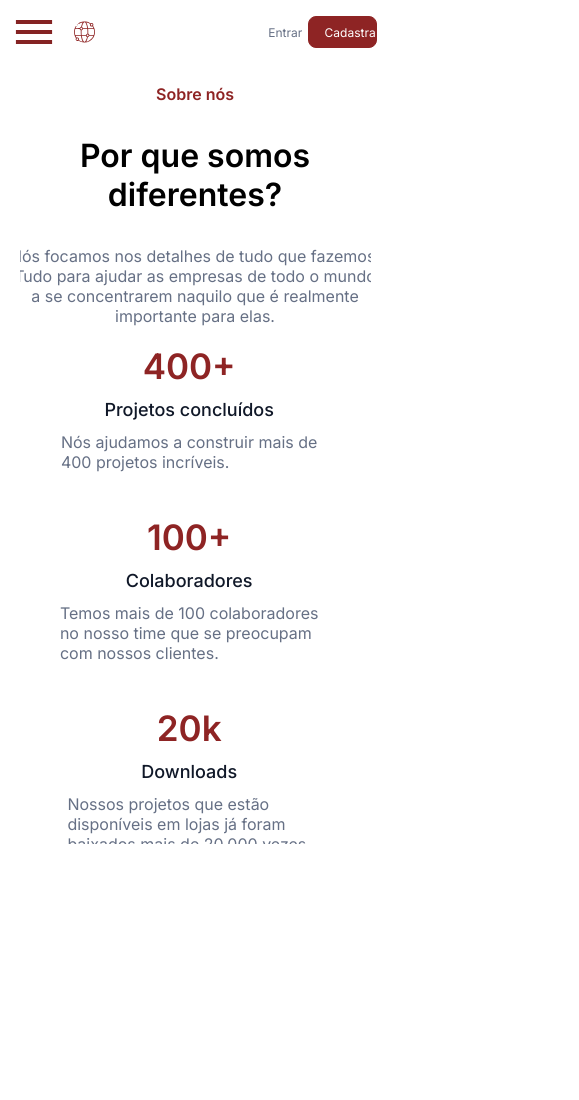
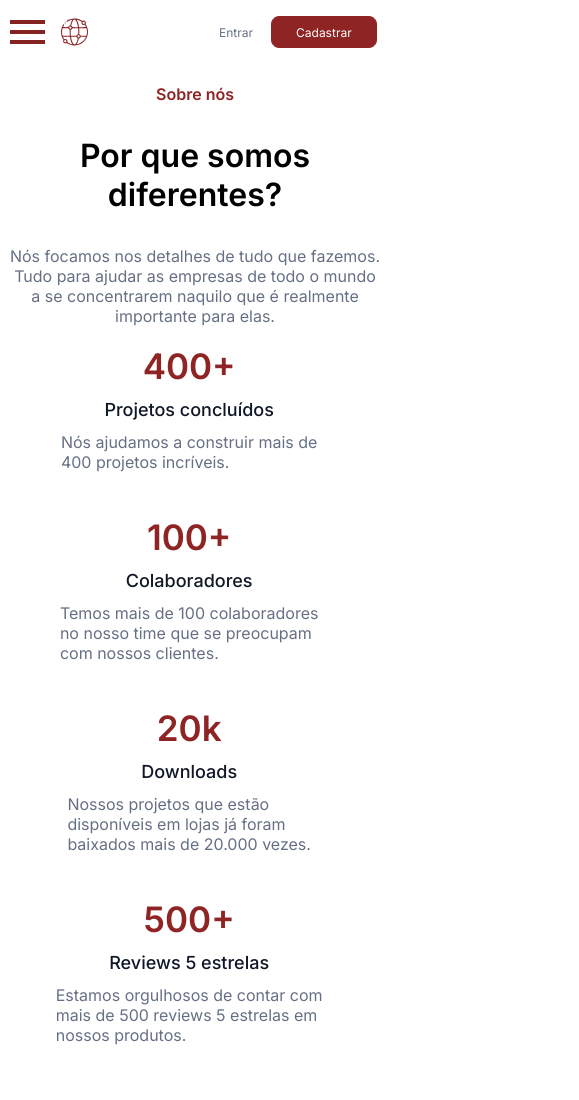
Before and after one commit to LucasMiranda7/LandingPage-OptimusTech, a plain HTML site: page index.html in a window 390 px wide. Shown: the top 1100 px of the page, 579 px wide, since content can reach past the window. Before the commit the page ends 844 px from the top, so only its background shows below. Drawn offline with Linux system fonts and the light colour scheme.

Commit message:
project final

```diff
--- a/Styles/cabecalho.css
+++ b/Styles/cabecalho.css
@@ -4,6 +4,7 @@
   align-items: center;
   justify-content: space-around;
   width: 95vw;
+
 }
 
 .navbar {
@@ -53,7 +54,7 @@
   background: var(--cor2-vinho);
   border: 1px solid var(--cor2-vinho);
   border-radius: 8px;
-  padding: 0.6em 1.3em;
+  padding: 0.6em 2em;
 }
 
 .menu_mobile,.lista-menu {
--- a/Styles/metricas.css
+++ b/Styles/metricas.css
@@ -52,6 +52,7 @@
 
 @media screen and (max-width: 767px) {
   .lista-contribuicoes {
+    flex-wrap: wrap;
     align-items: center;
     columns: 1;
 
--- a/style.css
+++ b/style.css
@@ -29,7 +29,7 @@
   padding: 0;
   box-sizing: border-box;
   text-decoration: none;
-  overflow-x: hidden;
+
 }
 
 body {
@@ -37,5 +37,6 @@ body {
   font-size: 16px;
   font-weight: 400;
   font-family: var(--fonte1);
+  overflow-x: hidden;
   height: 100vh;
 }
```
